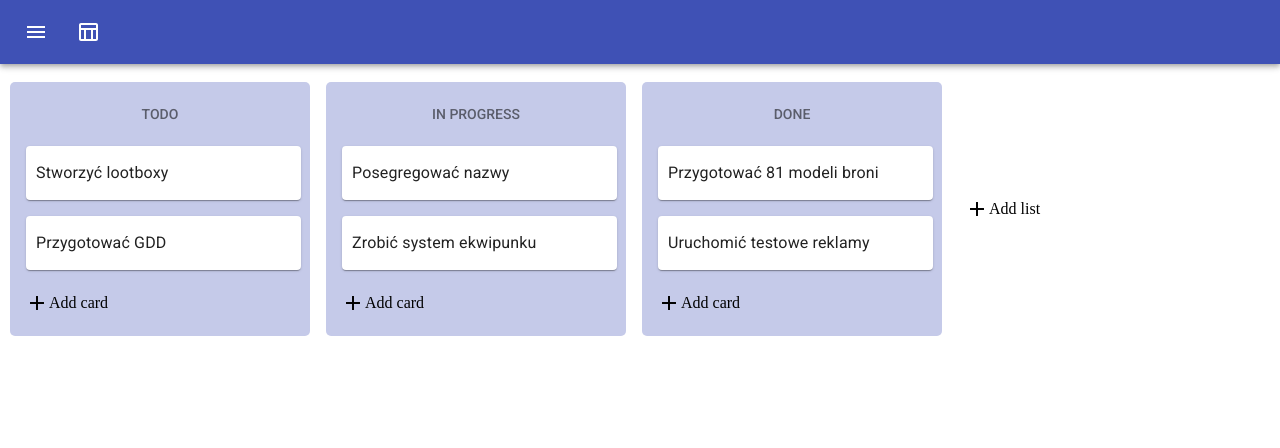
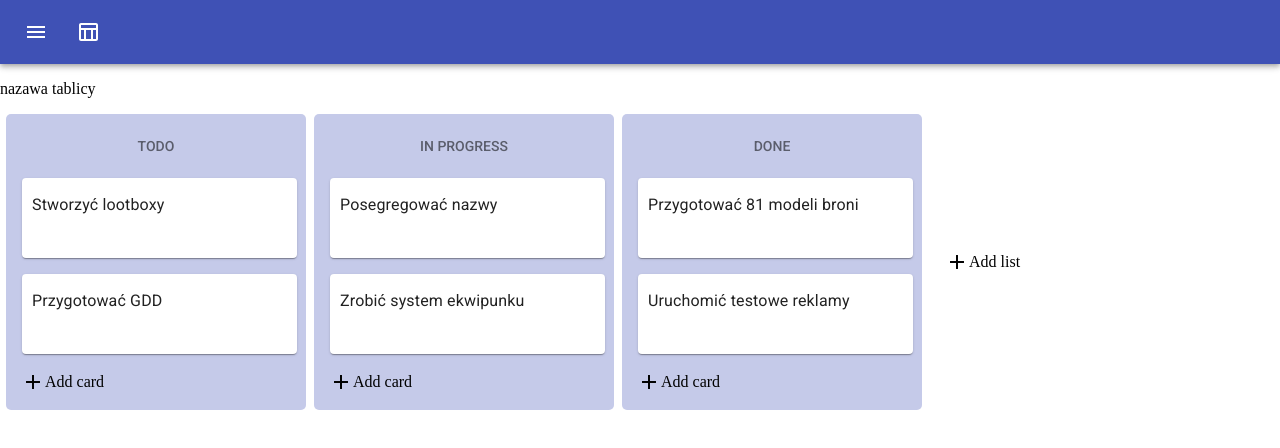
Before and after one commit to Rootar/Trollo_Frontend, a React (Create React App) app: page / in a window 1280 px wide. Shown: the top 448 px of the page. Built offline with nearby package versions, Linux system fonts and the light colour scheme.

Commit message:
Edited board view.

```diff
--- a/src/components/TrolloAddButton.js
+++ b/src/components/TrolloAddButton.js
@@ -2,23 +2,36 @@ import React from "react";
 
 import Card from '@material-ui/core/Card';
 import Textarea from '@material-ui/core/TextareaAutosize';
-import { Icon } from "@material-ui/core";
+import { Icon, Button } from "@material-ui/core";
 
 const styles =
 {
 	addButton: {
-		alignItems: "center",
 		cursor: "pointer",
 		display: "flex",
 		paddingLeft: "15px",
+		alignItems: "center",
+		minWidth: 275,
+		minHeight: 40,
 	},
 	setNameArea: {
+		minWidth: 275,
+		minHeight: 80,
 		border: "none",
 		resize: "none",
 		outline: "none",
 		overflow: "hidden",
-		width: "100%",
+		marginLeft: "15px",
 	},
+	xButton: {
+		marginLeft: "6px",
+		cursor: "pointer",
+	},
+	addAceptCancel: {
+		display: "flex",
+		marginTop: "6px",
+		alignItems: "center",
+	}
 }
 
 class TrolloAddButton extends React.Component {
@@ -34,7 +47,7 @@ class TrolloAddButton extends React.Component {
 		return (
 			<div style = { styles.addButton } onClick = { this.SetAddMode }>
 				<Icon>add</Icon>
-				<p>{ addbuttonText }</p>
+				{ addbuttonText }
 			</div>
 		);
 	};
@@ -57,6 +70,10 @@ class TrolloAddButton extends React.Component {
 					>
 					</Textarea>
 				</Card>
+				<div style = { styles.addAceptCancel }>
+					<Button variant = "contained" color = "primary"> { addbuttonText } </Button>
+					<Icon style = { styles.xButton }> close </Icon>
+				</div>
 			</div>
 		);
 	};
--- a/src/components/TrolloBoard.js
+++ b/src/components/TrolloBoard.js
@@ -10,7 +10,10 @@ import { connect } from 'react-redux';
 
 const Stylesx = makeStyles(theme => ({
 	container: {
-		marginLeft: "2px",
+		display: "flex",
+		flexDirection: "row",
+		marginLeft: "6px",
+		marginRight: "8px",
 	},
 }));
 
@@ -20,15 +23,13 @@ const TrolloBoard = ({lists}) => {
 	return (
 		<div>
 			<HeadBar />
-			<br/>
-			<Grid className={styles.container} container justify="left" spacing="2">
+			<p>nazawa tablicy</p>
+			<div className = { styles.container }  justify="left" spacing="2">
 				{lists.map(list =>
-					<Grid item>
-						<TrolloList title={list.title} cards={list.cards} />
-					</Grid>
+					<TrolloList title={list.title} cards={list.cards} />
 				)}
-			<TrolloAddButton list/>
-			</Grid>
+				<TrolloAddButton list/>
+			</div>
 
 		</div>
 	);
--- a/src/components/TrolloCard.js
+++ b/src/components/TrolloCard.js
@@ -11,6 +11,7 @@ import CardActionArea from '@material-ui/core/CardActionArea';
 const Styles = makeStyles(theme => ({
 	card: {
 		minWidth: 275,
+		minHeight: 80,
 	},
 	typo:{
 		marginTop: 15,
--- a/src/components/TrolloList.js
+++ b/src/components/TrolloList.js
@@ -14,7 +14,8 @@ const Styles = makeStyles(theme => ({
 		width: '100%',
 		maxWidth: 300,
 		backgroundColor: '#c5cae9',
-		borderRadius: '5px'
+		borderRadius: '5px',
+		marginRight: "8px",
 	},
 }));
 
```
Also changed, not shown: src/actions/index.js (added, +10 -0 lines).
